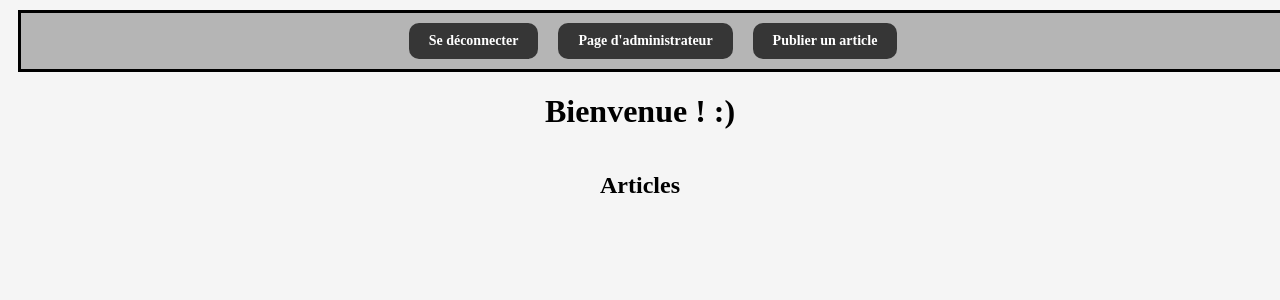
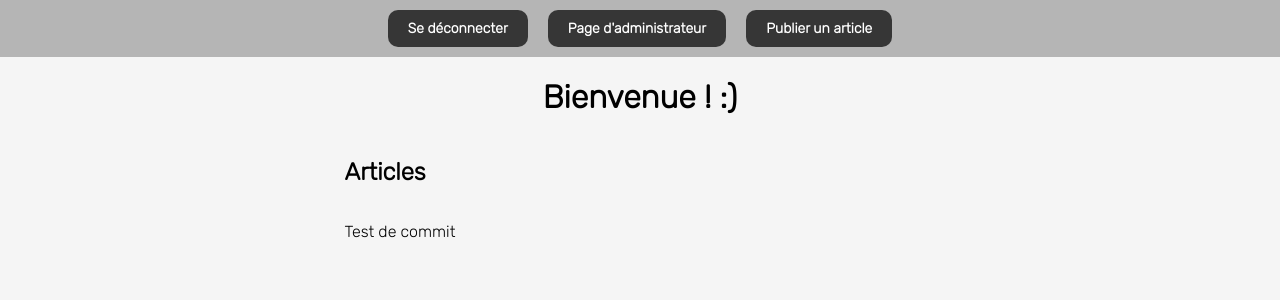
Before and after one commit to tlotteri/tp_blog, a PHP site: page /pages/accueil_blog.php in a window 1280 px wide. Shown: the top 300 px of the page. Run offline with PHP 8.4, Linux system fonts and the light colour scheme; the visitor is signed in with stand-in values (Sample User, id 1); data that the repository does not hold is empty.

Commit message:
modification de la page des articles (création de div pour chaque article)

```diff
--- a/authentification/accueil_blog.php
+++ b/authentification/accueil_blog.php
@@ -9,9 +9,21 @@ try {
 $query = $dbh->prepare('SELECT * FROM articles INNER JOIN users ON articles.user_id = users.id');
 $query->execute();
 
-while ($row = $query->fetch())
-{
-    echo $row['title']."<br />".$row['content']."<br />".$row['published_at']."<br />".$row['pseudo']."<br/><br />";
-}
+while ($row = $query->fetch()):
+ ?>
+<div class="unic_article">
+    <div class="title">
+        <?php echo $row['title']?>
+    </div>
+    <div class="content">
+        <?php echo $row['content']?>
+    </div>
+    <div class="date_publication">
+        <?php echo $row['published_at']?>
+    </div>
+    <div class="pseudo">
+        <?php echo $row['pseudo']?>
+    </div>
+</div>
 
-?>
+<?php endwhile; ?>
--- a/pages/accueil_blog.php
+++ b/pages/accueil_blog.php
@@ -5,6 +5,7 @@
     <meta http-equiv="X-UA-Compatible" content="IE=edge">
     <meta name="viewport" content="width=device-width, initial-scale=1.0">
     <link rel="stylesheet" href="../style/accueil_blog.css">
+    <style>@import url('https://fonts.googleapis.com/css2?family=Rubik:wght@300&display=swap');</style>
     <title>Bienvenue</title>
 </head>
 <body>
@@ -23,6 +24,7 @@
     <div class="main_articles">
         <div class="articles">
             <h2>Articles</h2>
+            <p>Test de commit</p>
             <?php require("../authentification/accueil_blog.php");
             ?>
         </div>
--- a/pages/admin.php
+++ b/pages/admin.php
@@ -6,6 +6,7 @@
     <meta name="viewport" content="width=device-width, initial-scale=1.0">
     <link rel="stylesheet" href="../style/admin.css">
     <link rel="stylesheet" href="reset.css">
+    <style>@import url('https://fonts.googleapis.com/css2?family=Rubik:wght@300&display=swap');</style>
     <title>Page d'administrateur</title>
 </head>
 <body>
--- a/pages/connexion.php
+++ b/pages/connexion.php
@@ -6,6 +6,7 @@
     <meta name="viewport" content="width=device-width, initial-scale=1.0">
     <link rel="stylesheet" href="../style/connexion.css">
     <link rel="stylesheet" href="reset.css">
+    <style>@import url('https://fonts.googleapis.com/css2?family=Rubik:wght@300&display=swap');</style>
     <title>Connexion</title>
 </head>
 <body>
--- a/pages/publication_article.php
+++ b/pages/publication_article.php
@@ -6,6 +6,7 @@
     <meta name="viewport" content="width=device-width, initial-scale=1.0">
     <link rel="stylesheet" href="../style/publication_article.css">
     <link rel="stylesheet" href="reset.css">
+    <style>@import url('https://fonts.googleapis.com/css2?family=Rubik:wght@300&display=swap');</style>
     <title>Publication de l'article</title>
 </head>
 <body>
--- a/pages/register.php
+++ b/pages/register.php
@@ -6,6 +6,7 @@
     <meta name="viewport" content="width=device-width, initial-scale=1.0">
     <link rel="stylesheet" href="reset.css">
     <link rel="stylesheet" href="../style/register.css">
+    <style>@import url('https://fonts.googleapis.com/css2?family=Rubik:wght@300&display=swap');</style>
     <title>S'inscrire</title>
 </head>
 <body>
--- a/style/accueil_blog.css
+++ b/style/accueil_blog.css
@@ -1,4 +1,6 @@
  body {
+  font-family: 'Rubik', sans-serif;
+  margin: 0;
   background-color: rgb(245, 245, 245, 1);
 }
 
@@ -23,9 +25,7 @@ a:hover {
   top: 0px;
   display: flex;
   justify-content: center;
-  border: solid;
   background-color: rgba(181, 181, 181, 1);
-  margin: 10px;
   width: 100%;
 }
 
@@ -40,7 +40,7 @@ a:hover {
   background-color: rgba(0, 0, 0, 0.7);
   color: white;
   border-radius: 10px;
-  margin: inherit;
+  margin: 10px;
 }
 
 .main_articles {
@@ -49,6 +49,14 @@ a:hover {
   align-items: center;
 }
 
+.articles {
+  display: flex;
+  flex-direction: column;
+  position: relative;
+  right: 240px;
+  z-index: -1;
+}
+
 h1 {
   display: flex;
   justify-content: center;
--- a/style/admin.css
+++ b/style/admin.css
@@ -1,4 +1,5 @@
 body {
+    font-family: 'Rubik', sans-serif;
     margin: 0;
     background-color: rgba(245, 245, 245, 1);
   }
--- a/style/connexion.css
+++ b/style/connexion.css
@@ -1,4 +1,5 @@
 body {
+    font-family: 'Rubik', sans-serif;
     margin: 0;
     background-color: rgba(245, 245, 245, 1);
   }
--- a/style/publication_article.css
+++ b/style/publication_article.css
@@ -1,4 +1,5 @@
   body {
+    font-family: 'Rubik', sans-serif;
     margin: 0;
     background-color: rgb(245, 245, 245, 1);
   }
@@ -104,10 +105,6 @@
     border: none;
   }
 
-  #publish_btn{
-
-  }
-
   input[type="submit"] {
     background-color: #444;
     color: #fff;
```
